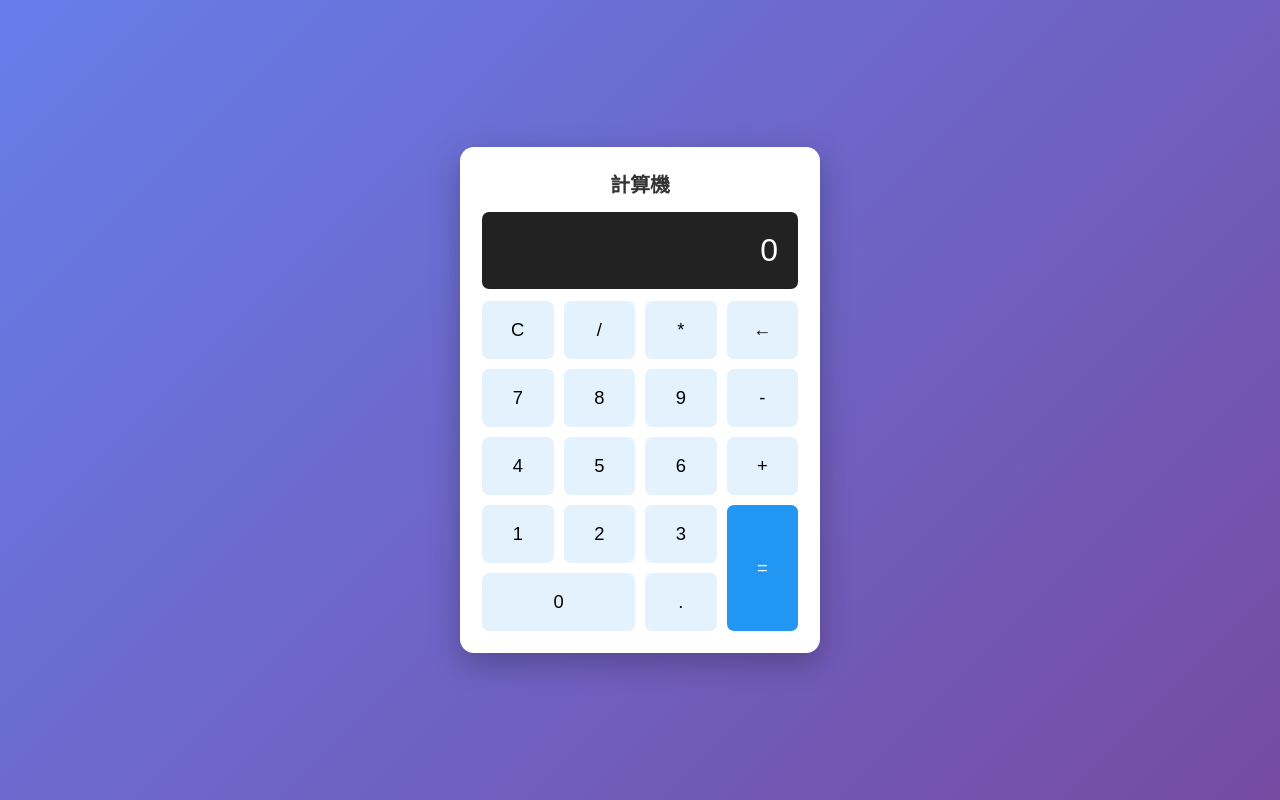
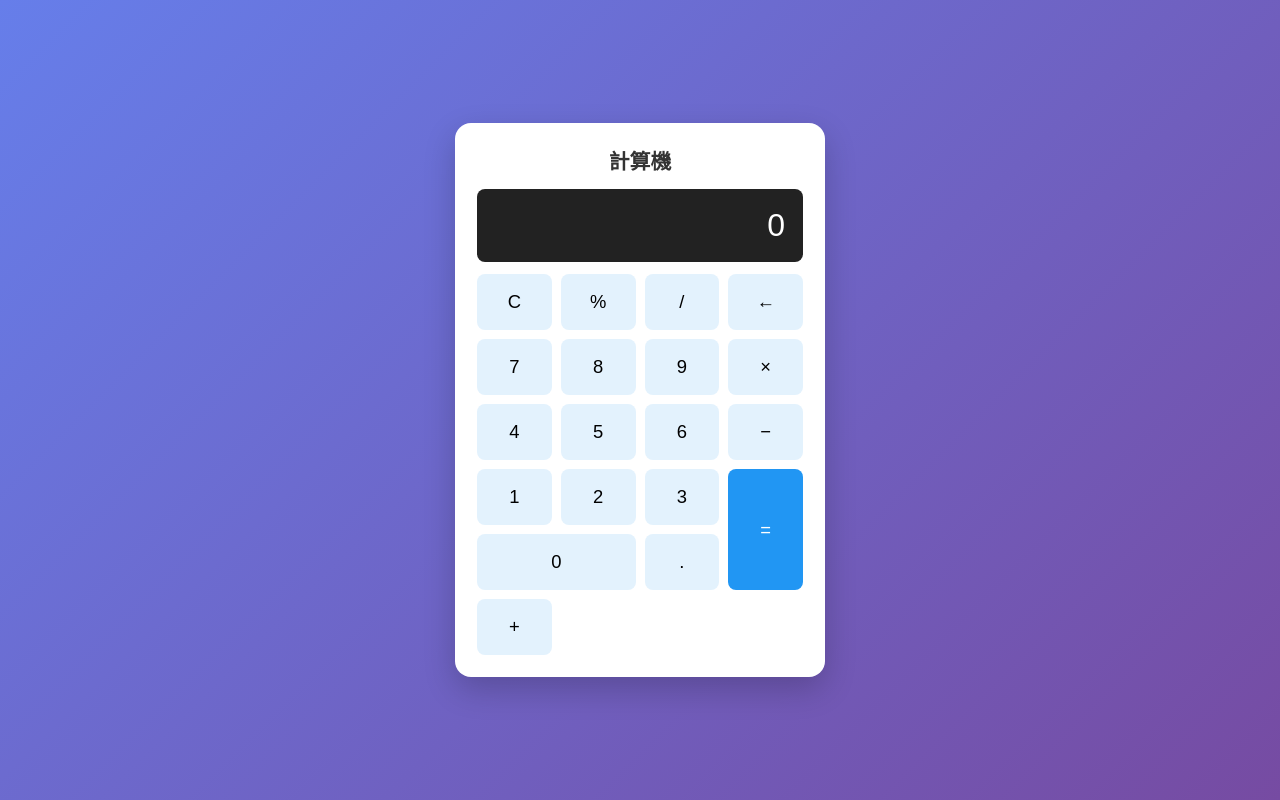
Before and after one commit to rogerwen0121-alt/nmsl666, a plain HTML site: page index.html in a window 1280 px wide. Drawn offline with Linux system fonts and the light colour scheme.

Commit message:
Add percentage calculation button

```diff
--- a/index.html
+++ b/index.html
@@ -1,37 +1,20 @@
 <!DOCTYPE html>
 <html lang="zh-TW">
 <head>
-  <meta charset="UTF-8">
-  <meta name="viewport" content="width=device-width, initial-scale=1.0">
-  <meta name="description" content="簡潔易用的計算機，支援基本運算、百分比、記憶與科學計算。">
-  <title>簡易計算機</title>
-  <link rel="stylesheet" href="style.css">
+  <meta charset="UTF-8"><meta name="viewport" content="width=device-width, initial-scale=1.0">
+  <meta name="description" content="支援基本運算與百分比的簡易計算機">
+  <title>簡易計算機</title><link rel="stylesheet" href="style.css">
 </head>
 <body>
   <main class="calculator">
     <h1>計算機</h1>
-    <div class="display" id="display" aria-live="polite">0</div>
+    <div id="display" class="display" aria-live="polite">0</div>
     <div class="buttons">
-      <button onclick="clearDisplay()">C</button>
-      <button onclick="appendToDisplay('/')">/</button>
-      <button onclick="appendToDisplay('*')">*</button>
-      <button onclick="deleteLast()">←</button>
-      <button onclick="appendToDisplay('7')">7</button>
-      <button onclick="appendToDisplay('8')">8</button>
-      <button onclick="appendToDisplay('9')">9</button>
-      <button onclick="appendToDisplay('-')">-</button>
-      <button onclick="appendToDisplay('4')">4</button>
-      <button onclick="appendToDisplay('5')">5</button>
-      <button onclick="appendToDisplay('6')">6</button>
-      <button onclick="appendToDisplay('+')">+</button>
-      <button onclick="appendToDisplay('1')">1</button>
-      <button onclick="appendToDisplay('2')">2</button>
-      <button onclick="appendToDisplay('3')">3</button>
-      <button onclick="calculate()" class="equals">=</button>
-      <button onclick="appendToDisplay('0')" class="zero">0</button>
-      <button onclick="appendToDisplay('.')">.</button>
+      <button onclick="clearDisplay()">C</button><button onclick="calculatePercentage()">%</button><button onclick="appendToDisplay('/')">/</button><button onclick="deleteLast()">←</button>
+      <button onclick="appendToDisplay('7')">7</button><button onclick="appendToDisplay('8')">8</button><button onclick="appendToDisplay('9')">9</button><button onclick="appendToDisplay('*')">×</button>
+      <button onclick="appendToDisplay('4')">4</button><button onclick="appendToDisplay('5')">5</button><button onclick="appendToDisplay('6')">6</button><button onclick="appendToDisplay('-')">−</button>
+      <button onclick="appendToDisplay('1')">1</button><button onclick="appendToDisplay('2')">2</button><button onclick="appendToDisplay('3')">3</button><button class="equals" onclick="calculate()">=</button>
+      <button class="zero" onclick="appendToDisplay('0')">0</button><button onclick="appendToDisplay('.')">.</button><button onclick="appendToDisplay('+')">+</button>
     </div>
-  </main>
-  <script src="script.js"></script>
-</body>
-</html>
+  </main><script src="script.js"></script>
+</body></html>
--- a/script.js
+++ b/script.js
@@ -1,34 +1,27 @@
-let display = document.getElementById('display');
-let currentInput = '0';
-
-function updateDisplay() {
-  display.textContent = currentInput;
-}
-
-function appendToDisplay(value) {
-  if (currentInput === 'Error') currentInput = '0';
-  if (currentInput === '0' && value !== '.') currentInput = value;
-  else currentInput += value;
+const display=document.getElementById('display');
+let currentInput='0';
+function updateDisplay(){display.textContent=currentInput;}
+function appendToDisplay(value){
+  if(currentInput==='Error')currentInput='0';
+  if(currentInput==='0'&&value!=='.')currentInput=value;
+  else currentInput+=value;
   updateDisplay();
 }
-
-function clearDisplay() {
-  currentInput = '0';
+function clearDisplay(){currentInput='0';updateDisplay();}
+function deleteLast(){currentInput=currentInput.length>1?currentInput.slice(0,-1):'0';updateDisplay();}
+function evaluateInput(){
+  if(!/^[0-9+*/.()\s-]+$/.test(currentInput))throw new Error('Invalid expression');
+  const result=Function('"use strict";return ('+currentInput+')')();
+  if(!Number.isFinite(result))throw new Error('Invalid result');
+  return result;
+}
+function calculate(){
+  try{currentInput=String(Number(evaluateInput().toPrecision(12)));}
+  catch(error){currentInput='Error';}
   updateDisplay();
 }
-
-function deleteLast() {
-  currentInput = currentInput.length > 1 ? currentInput.slice(0, -1) : '0';
+function calculatePercentage(){
+  try{currentInput=String(Number((evaluateInput()/100).toPrecision(12)));}
+  catch(error){currentInput='Error';}
   updateDisplay();
 }
-
-function calculate() {
-  try {
-    const result = Function('"use strict"; return (' + currentInput + ')')();
-    if (!Number.isFinite(result)) throw new Error('Invalid result');
-    currentInput = String(Number(result.toPrecision(12)));
-  } catch (error) {
-    currentInput = 'Error';
-  }
-  updateDisplay();
-}
--- a/style.css
+++ b/style.css
@@ -1,26 +1 @@
-* { margin: 0; padding: 0; box-sizing: border-box; }
-body {
-  display: flex; justify-content: center; align-items: center; min-height: 100vh;
-  padding: 20px; background: linear-gradient(135deg, #667eea 0%, #764ba2 100%);
-  font-family: Arial, sans-serif;
-}
-.calculator {
-  background: #fff; padding: 22px; border-radius: 14px;
-  box-shadow: 0 10px 30px rgba(0,0,0,.25); width: min(100%, 360px);
-}
-h1 { margin-bottom: 14px; color: #333; text-align: center; font-size: 1.25rem; }
-.display {
-  background: #222; color: #fff; font-size: 2em; padding: 20px; text-align: right;
-  border-radius: 7px; margin-bottom: 12px; min-height: 68px; overflow-wrap: anywhere;
-}
-.buttons { display: grid; grid-template-columns: repeat(4, 1fr); gap: 10px; }
-button {
-  padding: 18px 10px; font-size: 1.15em; border: 0; background: #e3f2fd;
-  border-radius: 7px; cursor: pointer; transition: background .2s, transform .2s;
-}
-button:hover { background: #bbdefb; }
-button:active { transform: scale(.96); }
-button:focus-visible { outline: 3px solid #1565c0; outline-offset: 2px; }
-.equals { background: #2196f3; color: #fff; grid-row: span 2; }
-.equals:hover { background: #1976d2; }
-.zero { grid-column: span 2; }
+*{box-sizing:border-box;margin:0;padding:0}body{min-height:100vh;display:grid;place-items:center;padding:20px;background:linear-gradient(135deg,#667eea,#764ba2);font-family:Arial,sans-serif}.calculator{width:min(100%,370px);padding:22px;background:#fff;border-radius:16px;box-shadow:0 12px 32px #0003}h1{text-align:center;margin-bottom:14px;color:#333;font-size:1.3rem}.display{min-height:70px;margin-bottom:12px;padding:18px;background:#222;color:white;border-radius:8px;text-align:right;font-size:2rem;overflow-wrap:anywhere}.buttons{display:grid;grid-template-columns:repeat(4,1fr);gap:9px}button{padding:17px 8px;border:0;border-radius:8px;background:#e3f2fd;font-size:1.15rem;cursor:pointer}button:hover{background:#bbdefb}button:focus-visible{outline:3px solid #1565c0;outline-offset:2px}.equals{grid-row:span 2;background:#2196f3;color:#fff}.equals:hover{background:#1976d2}.zero{grid-column:span 2}
```
Also changed, not shown: 1 other file.
